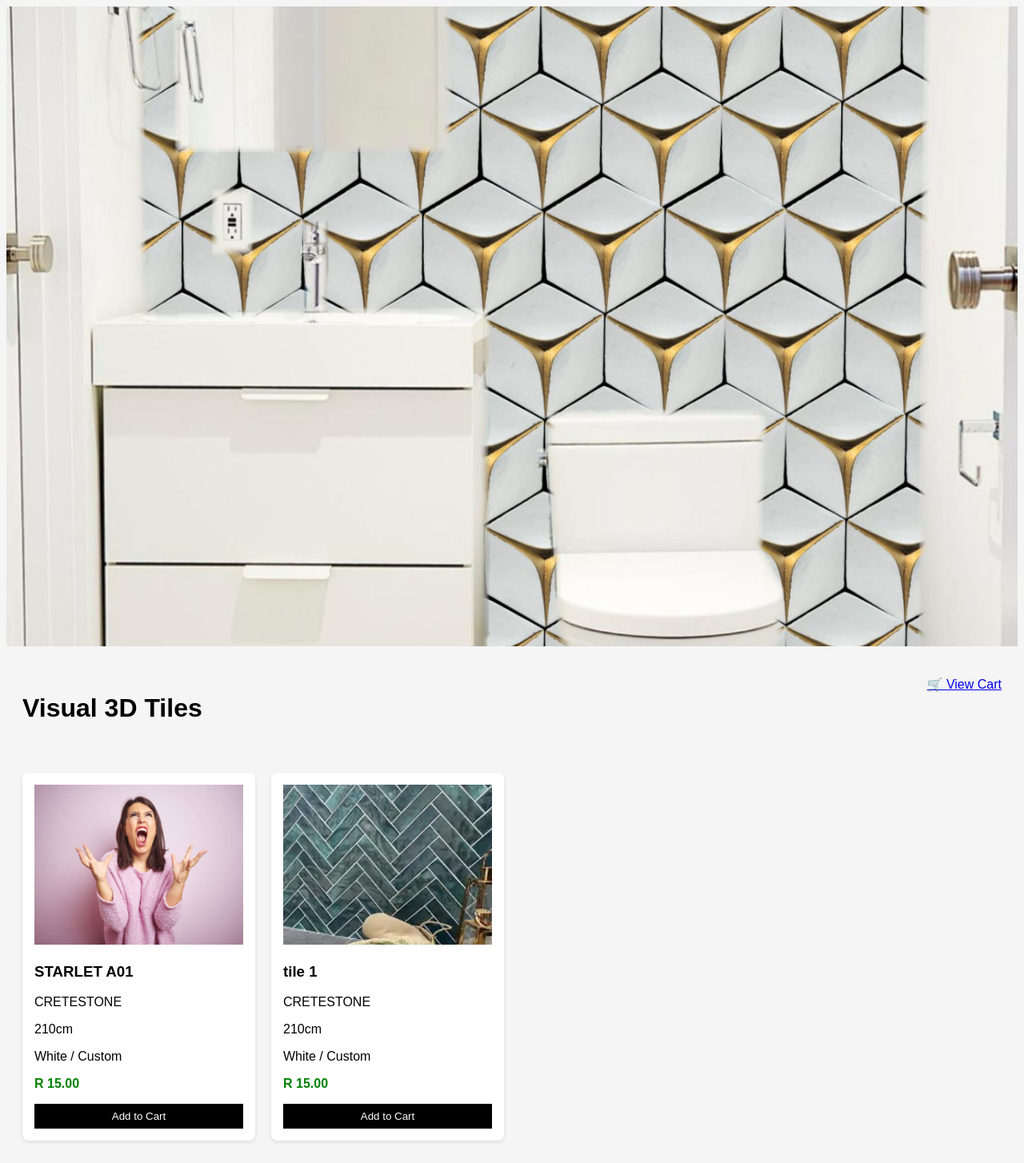
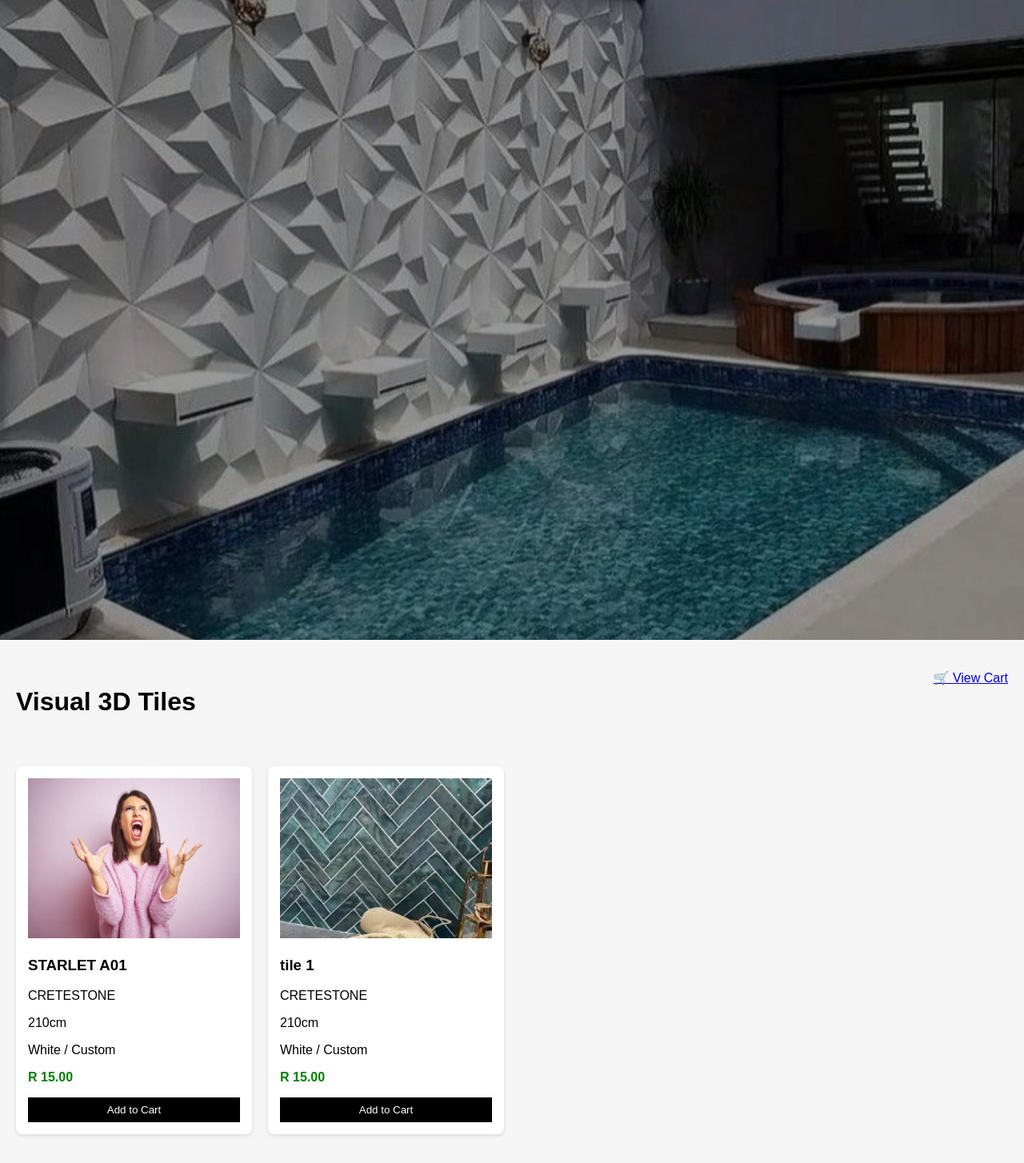
Before and after one commit to Saffah1910/visual-3d-tiles, a Django app: page / in a window 1280 px wide. Shown: the whole page at 80% size. After the commit the page ends 1420 px from the top, so only its background shows below. Run offline with Django 5.2, Linux system fonts and the light colour scheme; data comes from the database, SQL or seed files in the repository; both versions use the stored data as it was after the commit.

Commit message:
new pictures added

```diff
--- /dev/null
+++ b/media/fonts/blanco-font (1)/info.txt
@@ -0,0 +1,2 @@
+license: Freeware, Non-Commercial
+link: https://www.fontspace.com/blanco-font-f142104
--- a/store/templates/store/product_list.html
+++ b/store/templates/store/product_list.html
@@ -7,6 +7,8 @@
         body {
             font-family: Arial;
             background: #f5f5f5;
+            margin: 0;
+            padding: 0;
         }
 
         h1 {
@@ -61,6 +63,17 @@
             margin: 0;
         }
 
+        .overlay {
+            position: absolute;
+            top: 0;
+            left: 0;
+            width: 100%;
+            height: 100%;
+            background: rgba(0, 0, 0, 0.4);
+            z-index: 1;
+            pointer-events: none;
+        }
+
         /* Each slide fills the screen */
         .mySlides {
             display: none;
@@ -81,6 +94,7 @@
         .next {
             cursor: pointer;
             position: absolute;
+            z-index: 2;
             top: 50%;
             width: auto;
             margin-top: -22px;
@@ -163,34 +177,35 @@
 
 <body>
     <!-- Slideshow container -->
-    <div class="slideshow-container">
+    <div class="slideshow-container" style="background-color: black;">
+        <div class="overlay"></div>
 
         <!-- Full-width images with number and caption text -->
         <div class="mySlides fade">
-            <!-- <div class="numbertext">1 / 3</div> -->
-            <img src="/media/landing_page/landing_image_1_1920x1080.png" style="width:100%">
-            <!-- <div class="text">Caption Text</div> -->
-        </div>
-         <div class="mySlides fade">
             <!-- <div class="numbertext">3 / 3</div> -->
-            <img src="/media/landing_page/Catalogue.jpg" style="width:100%">
+            <img src="/media/landing_page/IMG-20260215-WA0004.jpg">
             <!-- <div class="text">Caption Three</div> -->
         </div>
 
         <div class="mySlides fade">
-            <!-- <div class="numbertext">2 / 3</div> -->
-            <img src="/media/landing_page/landingpage1.jpeg" style="width:100%">
-            <!-- <div class="text">Caption Two</div> -->
+            <!-- <div class="numbertext">3 / 3</div> -->
+            <img src="/media/landing_page/IMG-20260215-WA0022.jpg">
+            <!-- <div class="text">Caption Three</div> -->
         </div>
 
         <div class="mySlides fade">
             <!-- <div class="numbertext">3 / 3</div> -->
-            <img src="/media/landing_page/lp2.jpeg" style="width:100%">
+            <img src="/media/landing_page/IMG-20260215-WA0034.jpg">
             <!-- <div class="text">Caption Three</div> -->
         </div>
         <div class="mySlides fade">
             <!-- <div class="numbertext">3 / 3</div> -->
-            <img src="/media/landing_page/ChatGPT Image Feb 12, 2026, 09_42_07 AM.png" style="width:100%">
+            <img src="/media/landing_page/IMG-20260215-WA0044.jpg">
+            <!-- <div class="text">Caption Three</div> -->
+        </div>
+        <div class="mySlides fade">
+            <!-- <div class="numbertext">3 / 3</div> -->
+            <img src="/media/landing_page/IMG-20260215-WA0046.jpg">
             <!-- <div class="text">Caption Three</div> -->
         </div>
 
```
Also changed, not shown: db.sqlite3, media/fonts/blanco-font (1)/Blanco-2vqeK.otf (added), media/fonts/blanco-font (1)/Blanco-vnerO.ttf (added), media/fonts/blanco-font (1)/misc/FONT.svg (added), media/landing_page/IMG-20260215-WA0004.jpg (added), media/landing_page/IMG-20260215-WA0013.jpg (added), media/landing_page/IMG-20260215-WA0020.jpg (added), media/landing_page/IMG-20260215-WA0022.jpg (added), media/landing_page/IMG-20260215-WA0034.jpg (added), media/landing_page/IMG-20260215-WA0044.jpg (added), media/landing_page/IMG-20260215-WA0046.jpg (added).
